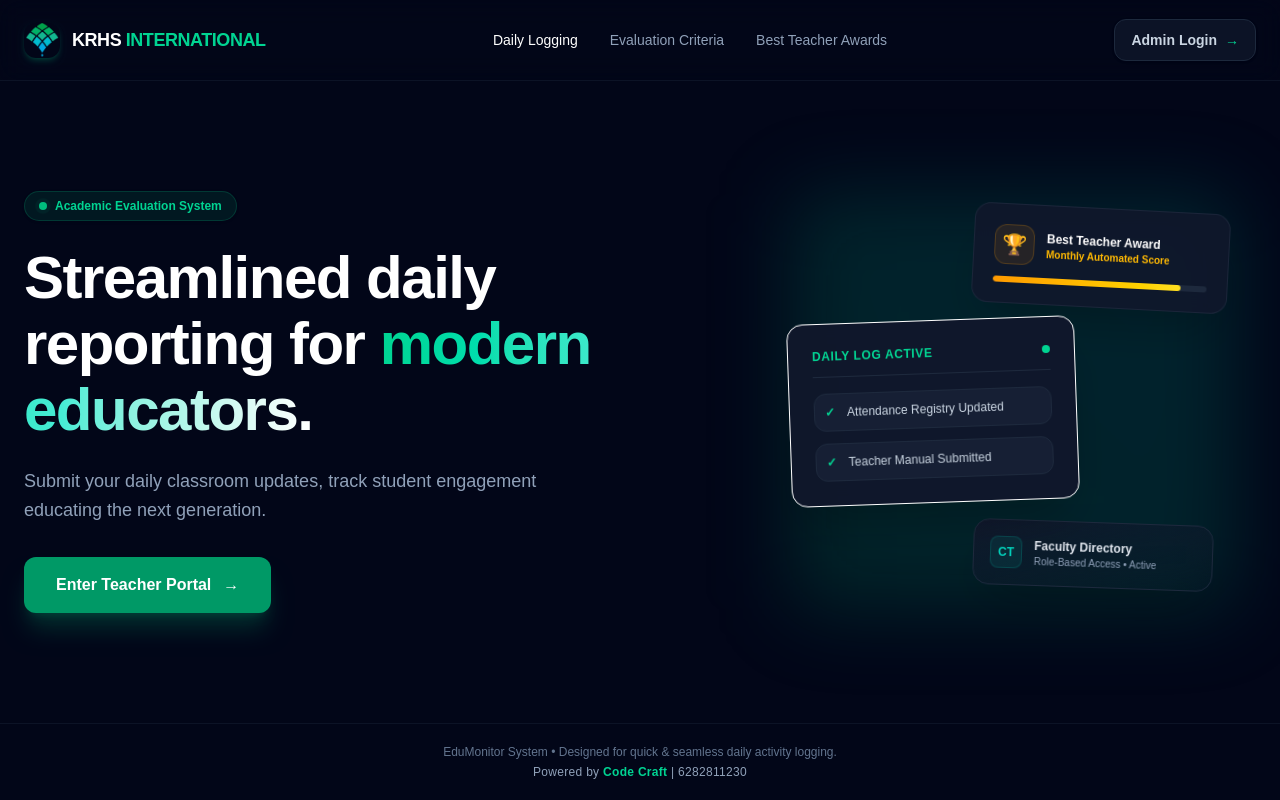
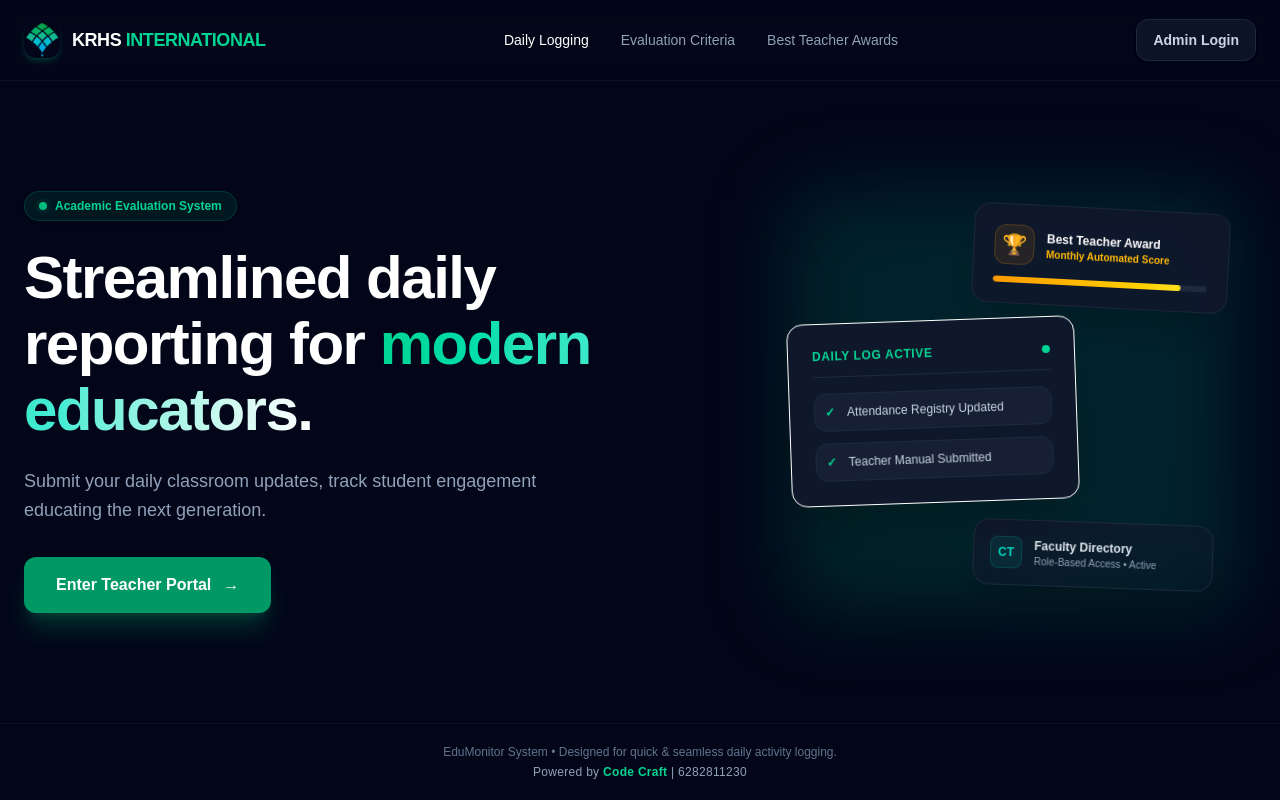
Before and after one commit to thasleem-codes/Teacher-s-monitoring-system, a Next.js app: page / in a window 1280 px wide. Built offline with nearby package versions, Linux system fonts and the light colour scheme.

Commit message:
Update UI

```diff
--- /dev/null
+++ b/app/admin/page.tsx
@@ -0,0 +1,6 @@
+export default function Page() {
+  return (
+    <div className="flex flex-col min-h-screen">
+        "Hello, World!"
+        </div>
+    )}
--- a/app/page.tsx
+++ b/app/page.tsx
@@ -42,9 +42,6 @@
             className="group flex items-center gap-1.5 sm:gap-2 text-xs sm:text-sm font-semibold text-slate-300 hover:text-white bg-slate-900/80 hover:bg-slate-800 border border-slate-800 hover:border-slate-700 px-3 sm:px-4 py-2 sm:py-2.5 rounded-xl transition duration-200 active:scale-95 shadow-sm"
           >
             <span>Admin Login</span>
-            <span className="text-emerald-400 group-hover:translate-x-1 transition-transform">
-              →
-            </span>
           </Link>
         </div>
       </header>
```
